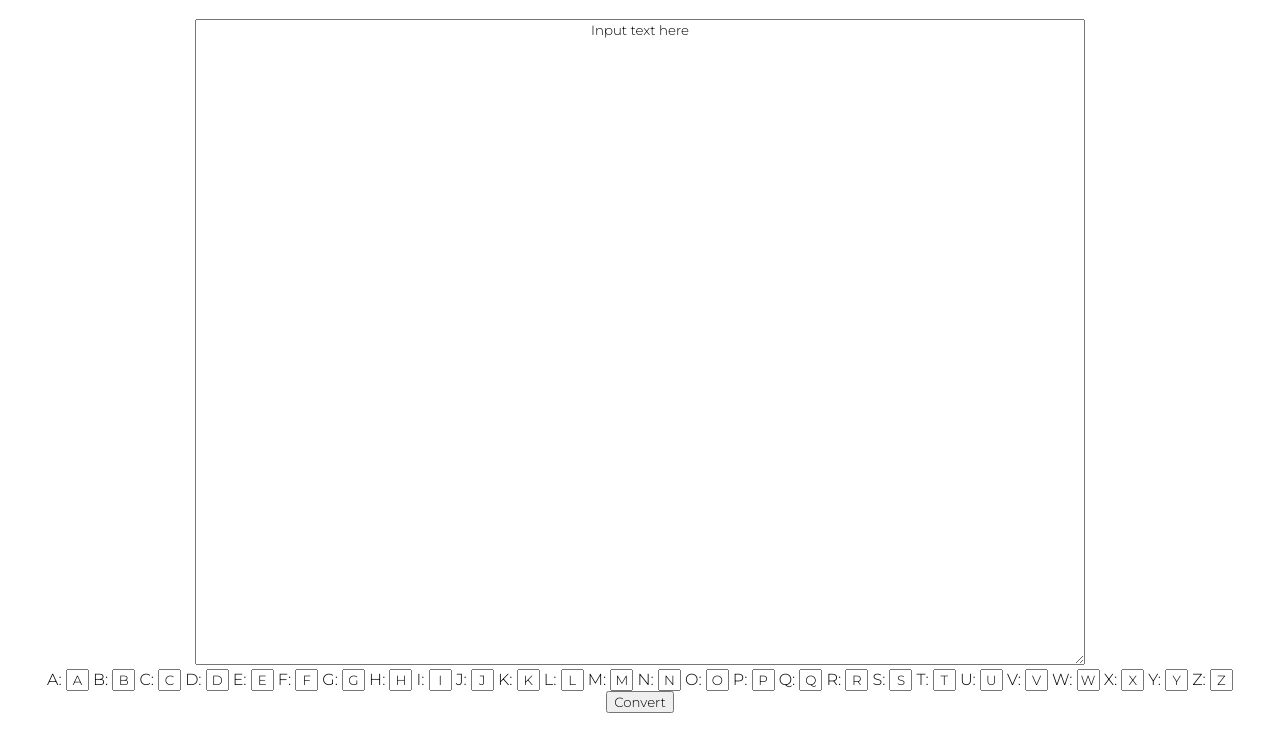
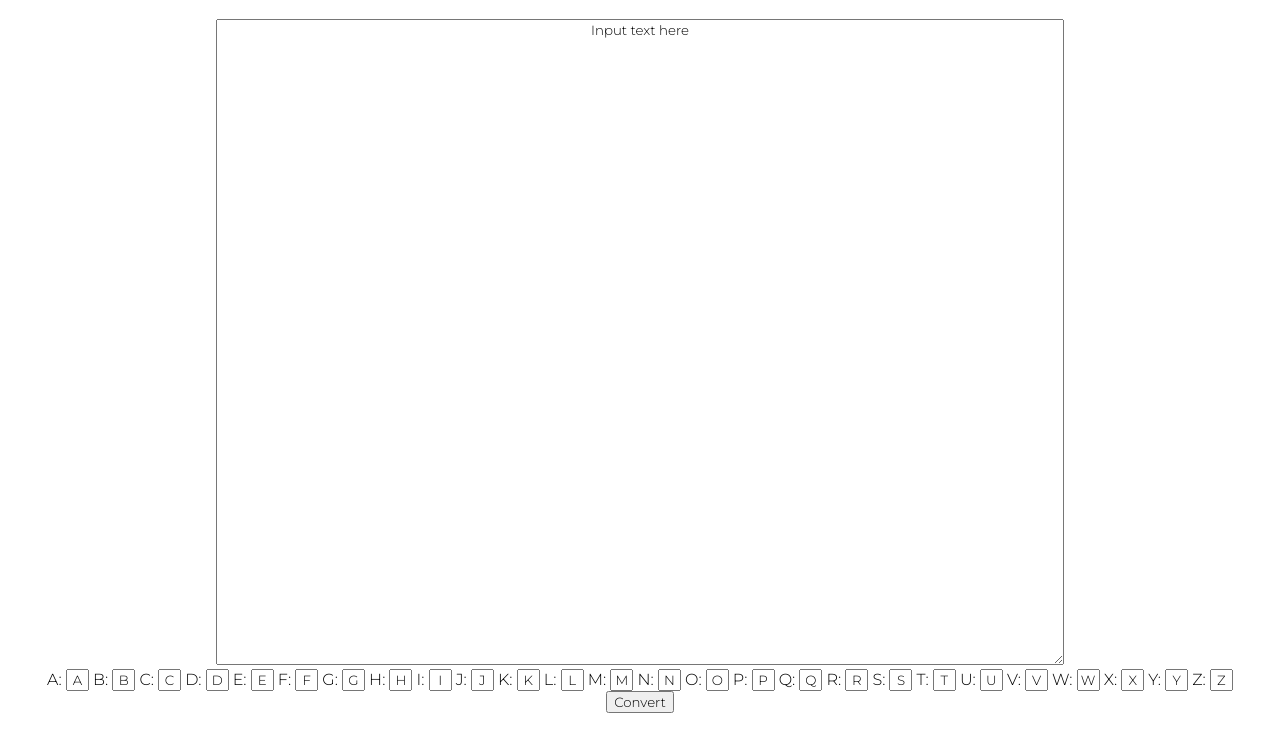
Before and after one commit to andreasaoneo/cryptographer, a plain HTML site: page index.html in a window 1280 px wide. Shown: the part 63-800 px from the top of the page. Drawn offline with Linux system fonts and the light colour scheme.

Commit message:
Just ignore this one

```diff
--- a/index.html
+++ b/index.html
@@ -5,12 +5,18 @@
         <meta charset="UTF-8">
         <title> Cryptographer </title>
         <style>
+            html,
+            body {
+                padding: 0 15px;
+            }
             * {
                 text-align: center;
                 font-family: 'Montserrat', sans-serif;
+                transition: 150ms ease;
             }
             *::selection {
-                animation: hue 5s ease infinite;
+                background-color: #ff1462d2;
+                color: #ffffff;
             }
             textarea {
                 width: 70%;
@@ -85,3 +91,31 @@
         <script src="cryptographer.js"></script>
     </body>
 </html>
+
+
+<!--
+    RIQSRQUEZWLIQZWLBDARQLCNLERCBNQQGQCNLIBSTBSWRWNLIWLLIQELIQCYQCESKSUQCALWSUAQGQCNLISJWPRWNARCBLQDPQWSWSUWPRWNAHQDWCQTYPRBLINEKCWCBLIZQLBD
+
+1. q	18 (13.2%)
+2. l	15 (11%)
+3. w	14 (10.3%)
+4. c	11 (8.1%)
+5. s	9 (6.6%)
+6. r	9 (6.6%)
+7. i	9 (6.6%)
+8. b	8 (5.9%)
+9. n	8 (5.9%)
+10. a	5 (3.7%)
+11. e	5 (3.7%)
+12. d	4 (2.9%)
+13. p	4 (2.9%)
+14. u	4 (2.9%)
+15. z	3 (2.2%)
+16. g	2 (1.5%)
+17. t	2 (1.5%)
+18. y	2 (1.5%)
+19. k	2 (1.5%)
+20. j	1 (0.7%)
+21. h	1 (0.7%)
+
+-->
```
